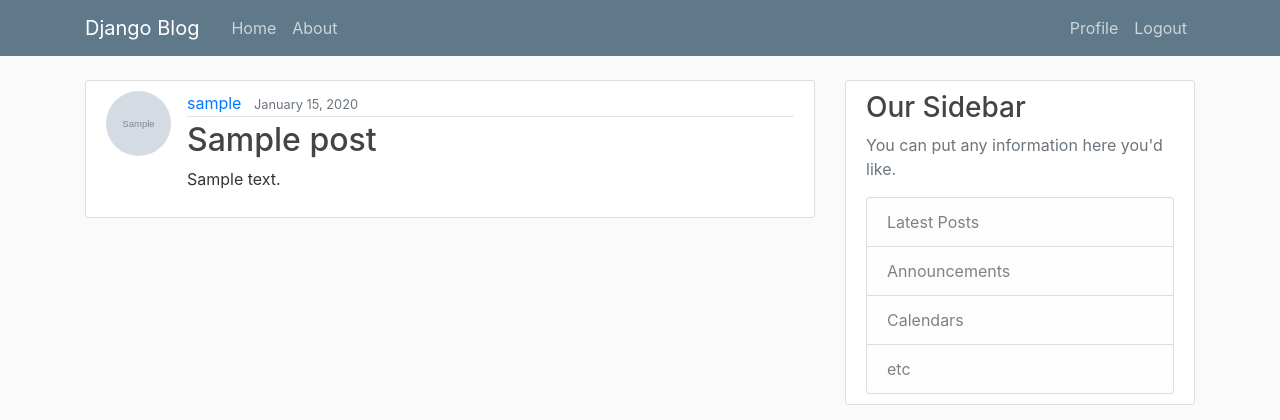
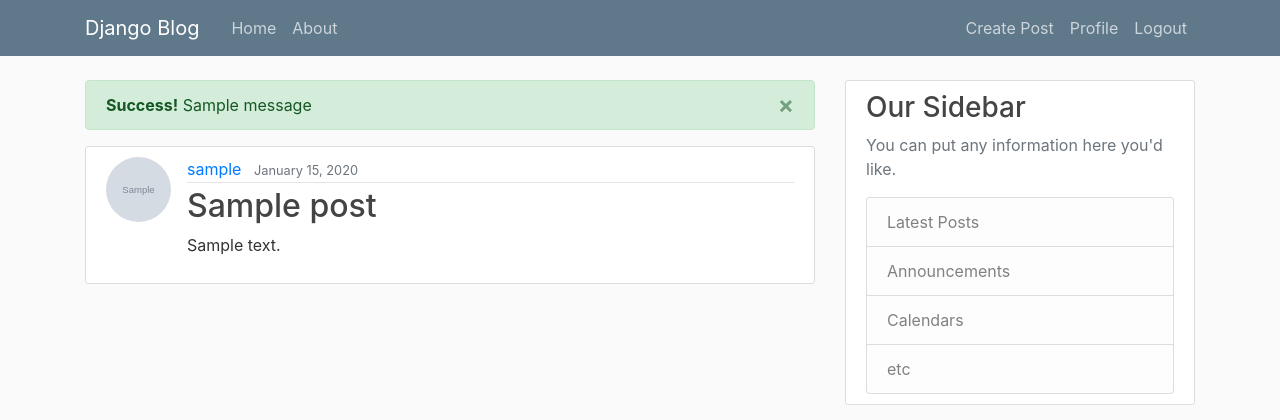
Before and after one commit to SazzadR/pyano, a Django app: page / in a window 1280 px wide. Shown: the top 420 px of the page. Run offline with Django 3.2, Linux system fonts and the light colour scheme; a user stored in the database is signed in; tables that the repository leaves empty hold one stand-in row (values such as "Sample post"); grey boxes marked "Sample" are stand-in pictures; one stand-in notice (Sample message) is shown; parts of the project's set-up code (start-up, migrations or seed data) failed here and were passed over; some libraries are stand-ins or nearby versions.

Commit message:
Blog: CRUD post

```diff
--- a/blog/djangounchained/accounts/models.py
+++ b/blog/djangounchained/accounts/models.py
@@ -18,9 +18,10 @@ class Profile(models.Model):
     def save(self, force_insert=False, force_update=False, using=None, update_fields=None):
         super().save(force_insert, force_update, using, update_fields)
 
-        img = Image.open(self.image.path)
+        if self.image:
+            img = Image.open(self.image.path)
 
-        if img.height > 300 or img.width > 300:
-            output_size = (300, 300)
-            img.thumbnail(output_size)
-            img.save(self.image.path)
+            if img.height > 300 or img.width > 300:
+                output_size = (300, 300)
+                img.thumbnail(output_size)
+                img.save(self.image.path)
--- a/blog/djangounchained/blog/models.py
+++ b/blog/djangounchained/blog/models.py
@@ -1,4 +1,5 @@
 from django.db import models
+from django.urls import reverse
 from accounts.models import User
 from django.utils import timezone
 
@@ -11,3 +12,6 @@ class Post(models.Model):
 
     def __str__(self):
         return self.title
+
+    def get_absolute_url(self):
+        return reverse('blog:post_detail', kwargs={'pk': self.id})
--- a/blog/djangounchained/blog/templates/blog/base.html
+++ b/blog/djangounchained/blog/templates/blog/base.html
@@ -17,6 +17,7 @@
                     <!-- Navbar Right Side -->
                     {% if request.user.is_authenticated %}
                         <div class="navbar-nav">
+                            <a class="nav-item nav-link" href="{% url 'blog:post_create' %}">Create Post</a>
                             <a class="nav-item nav-link" href="{% url 'accounts:profile' %}">Profile</a>
                             <a class="nav-item nav-link" href="{% url 'accounts:logout' %}">Logout</a>
                         </div>
@@ -33,6 +34,16 @@
     <main role="main" class="container">
         <div class="row">
             <div class="col-md-8">
+                {% if messages %}
+                    {% for message in messages %}
+                        <div class="alert alert-{% if message.tags %}{{ message.tags }}{% endif %} alert-dismissible">
+                            <a href="javascript:void(0)" class="close" data-dismiss="alert"
+                               aria-label="close">&times;</a>
+                            <strong>{{ message.tags | capfirst }}!</strong> {{ message }}
+                        </div>
+                    {% endfor %}
+                {% endif %}
+
                 {% block content %}{% endblock %}
             </div>
             <div class="col-md-4">
--- a/blog/djangounchained/blog/templates/blog/home.html
+++ b/blog/djangounchained/blog/templates/blog/home.html
@@ -3,13 +3,15 @@
 {% block content %}
     {% for post in posts %}
         <article class="media content-section">
-            <img class="rounded-circle article-img" src="{{ post.author.profile.image.url }}" alt="profile image">
+            {% if post.author.profile.image %}
+                <img class="rounded-circle article-img" src="{{ post.author.profile.image.url }}" alt="profile image">
+            {% endif %}
             <div class="media-body">
                 <div class="article-metadata">
                     <a class="mr-2" href="javascript:void(0)">{{ post.author }}</a>
                     <small class="text-muted">{{ post.date_posted | date:"F d, Y" }}</small>
                 </div>
-                <h2><a class="article-title" href="javascript:void(0)">{{ post.title }}</a></h2>
+                <h2><a class="article-title" href="{% url 'blog:post_detail' post.id %}">{{ post.title }}</a></h2>
                 <p class="article-content">{{ post.content }}</p>
             </div>
         </article>
--- a/blog/djangounchained/blog/urls.py
+++ b/blog/djangounchained/blog/urls.py
@@ -1,9 +1,20 @@
 from . import views
+from .views import (
+    PostListView,
+    PostDetailView,
+    PostCreateView,
+    PostUpdateView,
+    PostDeleteView
+)
 from django.urls import path
 
 app_name = 'blog'
 
 urlpatterns = [
-    path('', views.home, name='home'),
+    path('', PostListView.as_view(), name='home'),
+    path('post/<int:pk>/', PostDetailView.as_view(), name='post_detail'),
+    path('post/create/', PostCreateView.as_view(), name='post_create'),
+    path('post/<int:pk>/update/', PostUpdateView.as_view(), name='post_update'),
+    path('post/<int:pk>/delete/', PostDeleteView.as_view(), name='post_delete'),
     path('about/', views.about, name='about')
 ]
--- a/blog/djangounchained/blog/views.py
+++ b/blog/djangounchained/blog/views.py
@@ -1,14 +1,60 @@
 from .models import Post
+from django.views.generic import (
+    ListView,
+    DetailView,
+    CreateView,
+    UpdateView,
+    DeleteView
+)
 from django.shortcuts import render
 from django.http import HttpResponse
+from django.contrib.messages.views import SuccessMessageMixin
+from django.contrib.auth.mixins import LoginRequiredMixin, UserPassesTestMixin
 
 
-def home(request):
-    posts = Post.objects.all()
-    context = {
-        'posts': posts
-    }
-    return render(request, 'blog/home.html', context)
+class PostListView(ListView):
+    model = Post
+    ordering = ['-date_posted']
+    context_object_name = 'posts'
+    template_name = 'blog/home.html'
+
+
+class PostDetailView(DetailView):
+    model = Post
+
+
+class PostCreateView(LoginRequiredMixin, SuccessMessageMixin, CreateView):
+    model = Post
+    fields = ['title', 'content']
+    success_message = 'Post has been created successfully!'
+
+    def form_valid(self, form):
+        form.instance.author = self.request.user
+        return super().form_valid(form)
+
+
+class PostUpdateView(LoginRequiredMixin, UserPassesTestMixin, SuccessMessageMixin, UpdateView):
+    model = Post
+    fields = ['title', 'content']
+    success_message = 'Post has been updated successfully!'
+
+    def form_valid(self, form):
+        form.instance.author = self.request.user
+        return super().form_valid(form)
+
+    def test_func(self):
+        post = self.get_object()
+        return post.author == self.request.user
+
+
+class PostDeleteView(LoginRequiredMixin, UserPassesTestMixin, SuccessMessageMixin, DeleteView):
+    model = Post
+    success_url = '/'
+    success_message = 'Post has been deleted successfully!'
+
+    def test_func(self):
+        post = self.get_object()
+        return post.author == self.request.user
 
 
 def about(request):
```
Also changed, not shown: blog/djangounchained/blog/templates/blog/post_confirm_delete.html (added, +17 -0 lines), blog/djangounchained/blog/templates/blog/post_detail.html (added, +45 -0 lines), blog/djangounchained/blog/templates/blog/post_form.html (added, +23 -0 lines).
